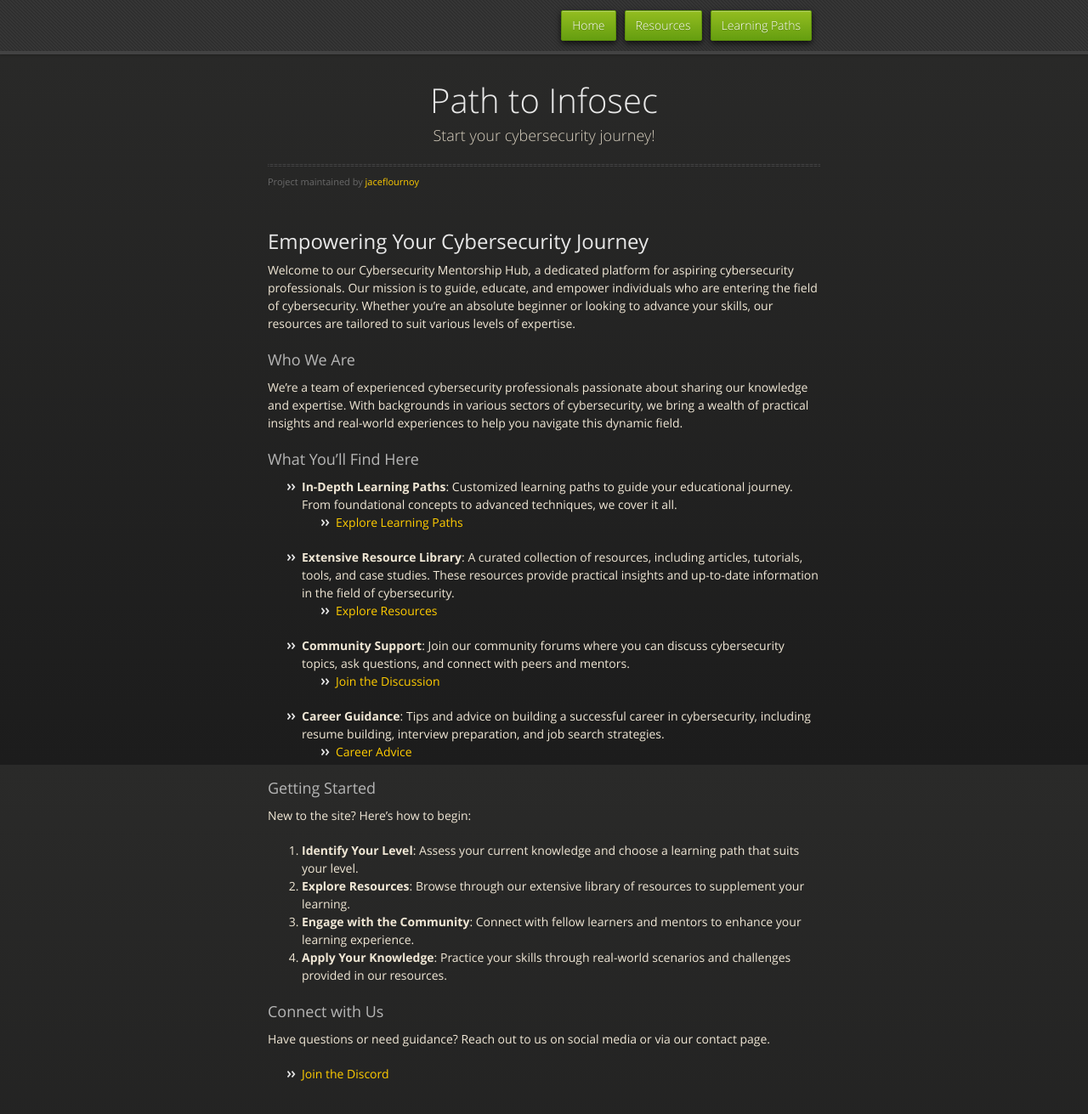
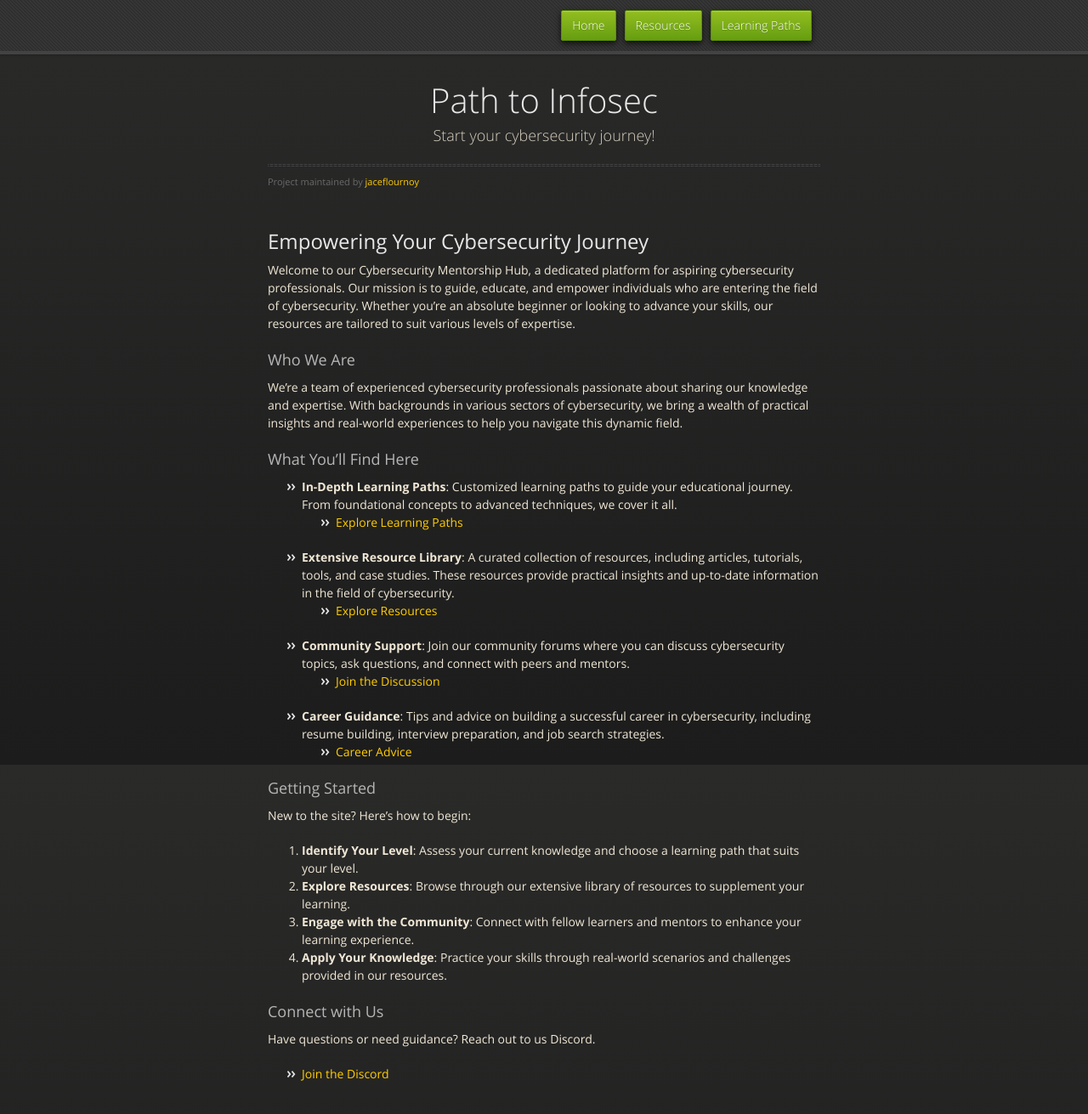
Before and after one commit to jaceflournoy/jaceflournoy.github.io, a Jekyll site: the page built from index.md, in a window 1280 px wide and 1384 px high. Shown: the top 1311 px of the window at 85% size. Built offline with Jekyll 4.4.1, drawn with Linux system fonts in a browser that asks for light colours; our own code applies the rules of GitHub Pages for plain Markdown files.

```diff
--- a/index.md
+++ b/index.md
@@ -32,6 +32,6 @@ New to the site? Here's how to begin:
 
 ### Connect with Us
 
-Have questions or need guidance? Reach out to us on social media or via our contact page.
+Have questions or need guidance? Reach out to us Discord.
 
 - [Join the Discord](https://discord.gg/e8DVGwACn8)
```
Also changed, not shown: learning-paths/absolute-beginner.md (+6 -6 lines).
